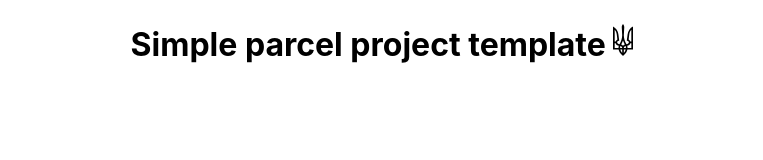
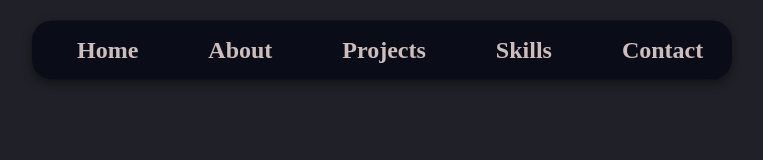
Before and after one commit to Dzhaman-Nazarii/portfolio-dzhaman, a website built with Parcel: page src/index.html in a window 1280 px wide. Shown: the whole page, without its empty margins (258-1021 px from the left). Built offline with nearby package versions, Linux system fonts and the light colour scheme.

Commit message:
header done

```diff
--- a/src/index.html
+++ b/src/index.html
@@ -3,13 +3,12 @@
   <head>
     <meta charset="UTF-8" />
     <meta name="viewport" content="width=device-width, initial-scale=1.0" />
-    <title>SPPT</title>
+    <title>Portfolio Nazarii Dzhaman</title>
     <link rel="icon" type="image/svg+xml" href="./images/trident.svg">
     <link rel="stylesheet" href="./sass/index.scss" />
     <script type="module" src="./index.js"></script>
   </head>
   <body>
-    <!-- ❗️❗️❗️ Add partials like so for every page -->
-    <include src="./partials/example.html"></include>
+    <include src="./partials/header.html"></include>
   </body>
 </html>
--- /dev/null
+++ b/src/partials/header.html
@@ -0,0 +1,33 @@
+<header class="header">
+    <div class="header__container container">
+        <nav>
+            <ul class="header__list">
+                <li class="header__item">
+                    <a href="" class="header__link">
+                        Home
+                    </a>
+                </li>
+                <li class="header__item">
+                    <a href="" class="header__link">
+                        About
+                    </a>
+                </li>
+                <li class="header__item">
+                    <a href="" class="header__link">
+                        Projects
+                    </a>
+                </li>
+                <li class="header__item">
+                    <a href="" class="header__link">
+                        Skills
+                    </a>
+                </li>
+                <li class="header__item">
+                    <a href="" class="header__link">
+                        Contact
+                    </a>
+                </li>
+            </ul>
+        </nav>
+    </div>
+</header>
--- a/src/sass/_common.scss
+++ /dev/null
@@ -1,8 +0,0 @@
-@import '~node_modules/modern-normalize/modern-normalize.css';
-body {
-    font-family: -apple-system, BlinkMacSystemFont, 'Segoe UI', Roboto, Oxygen,
-      Ubuntu, Cantarell, 'Open Sans', 'Helvetica Neue', sans-serif;
-    line-height: 1.5;
-    background-color: #fff;
-    color: #000;
-}
--- a/src/sass/_example.scss
+++ /dev/null
@@ -1,9 +0,0 @@
-.example {
-  &__title {
-    text-align: center;
-    &-icon {
-      width: 20px;
-      height: 32px;
-    }
-  }
-}
--- /dev/null
+++ b/src/sass/header.scss
@@ -0,0 +1,29 @@
+.header {
+    width: 700px;
+    top: 50px;
+    left: 50%;
+    transform: translate(-50%, -50%);
+    position: fixed;
+    background: #030712bf;
+    z-index: 1;
+    box-shadow: 0px 4px 10px 0px rgba(9, 9, 9, 0.61);
+    border-radius: 20px;
+    &__list {
+        display: flex;
+        gap: 60px;
+    }
+    &__item {
+      list-style: none;
+    }
+    &__link {
+      padding: 5px;
+      font-weight: bolder;
+      font-size: 24px;
+      color: rgb(206, 189, 189);
+      text-decoration: none;
+      &:hover, &:active {
+        background-color: rgb(116, 110, 110);
+        border-radius: 20px;
+      }
+    }
+}
--- a/src/sass/index.scss
+++ b/src/sass/index.scss
@@ -1,2 +1,5 @@
-@import './common';
-@import './example';
+@import './header';
+
+body {
+    background-color: rgb(32, 33, 40);
+}
```
Also changed, not shown: 1 other file.
